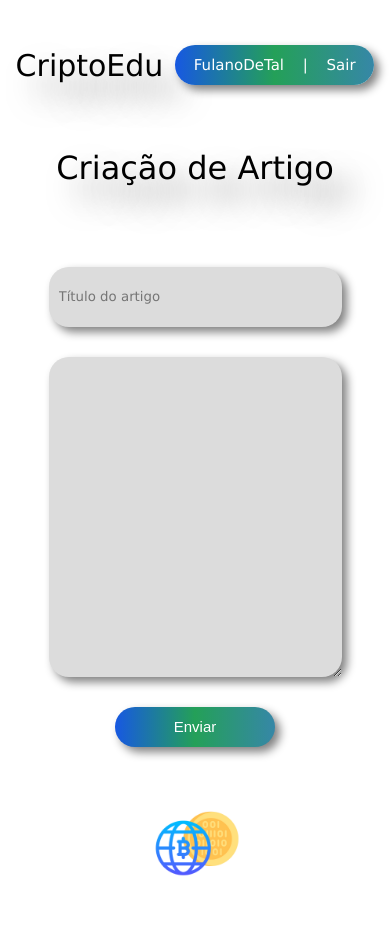
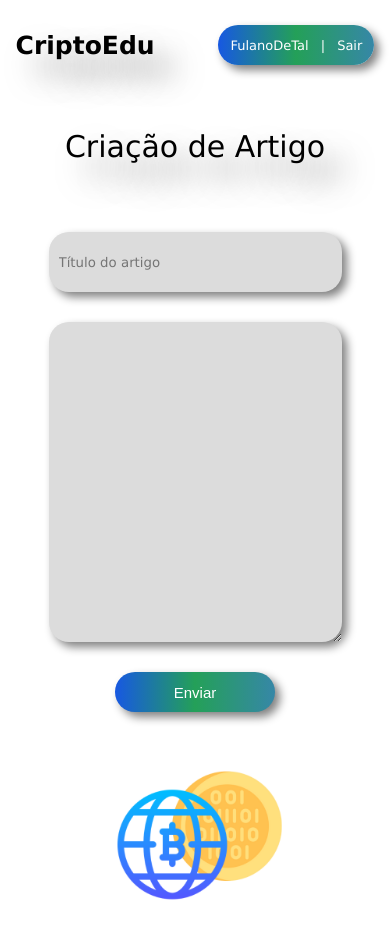
Before and after one commit to Mathgobbo/crypto-edu, a plain HTML site: page frontend/Criação de artigos.html in a window 390 px wide. Before the commit the page ends 902 px from the top, so only its background shows below. Drawn offline with Linux system fonts and the light colour scheme.

Commit message:
ajustes em criação de artigos

```diff
--- a/frontend/styles/Criação de artigos.css
+++ b/frontend/styles/Criação de artigos.css
@@ -3,6 +3,10 @@ body{
     margin-right: 0;
     background-color: rgb(255, 255, 255);
     font-family: Verdana, Geneva, Tahoma, sans-serif;
+}
+
+@media screen and (max-width:500px){
+
 }
 
 a{
@@ -17,6 +21,13 @@ h1{
     margin-bottom: 70px;
     font-weight: normal;
     text-shadow: 20px 20px 30px rgb(126, 126, 126);
+}
+
+@media screen and (max-width:500px){
+    h1{
+        margin-bottom: 15%;
+        font-size: 30px;
+    }
 }
 
 form{
@@ -37,6 +48,13 @@ img{
     width: 25%;
 }
 
+@media screen and (max-width:500px){
+    img{
+        width: 50%;
+        margin-top: 5%;
+    }
+}
+
 .menu-superior{
     display: flex;
     flex-direction: row;
@@ -47,6 +65,13 @@ img{
     margin-top: 40px;
     margin-bottom: 40px;
     background-color: white;
+}
+
+@media screen and (max-width:500px){
+    .menu-superior{
+        margin-bottom: 20px;
+        margin-top: 20px;
+    }
 }
 
 .caixa-de-texto{
@@ -67,6 +92,12 @@ img{
     font-size: 15px;
 }
 
+@media screen and (max-width:500px){
+    .botao-2-em-1-child{
+        font-size: 13px;
+    }
+}
+
 #botao-home{
     color: black;
     font-size: 30px;
@@ -75,6 +106,14 @@ img{
     margin-left: 4%;
     width: 160px;
     text-shadow: 20px 20px 30px rgb(126, 126, 126);
+}
+
+@media screen and (max-width:500px){
+    #botao-home{
+        font-size: 25px;
+        font-weight: bold;
+        width: 40%;
+    }
 }
 
 #botao-2-em-1{
@@ -87,6 +126,12 @@ img{
     border-radius: 20px;
     background-image: linear-gradient(to left, #3687a7, #24a058, #1758e2);
     box-shadow: 5px 5px 10px grey;
+}
+
+@media screen and (max-width:500px){
+    #botao-2-em-1{
+        width: 40%;
+    }
 }
 
 #botao-enviar{
```
